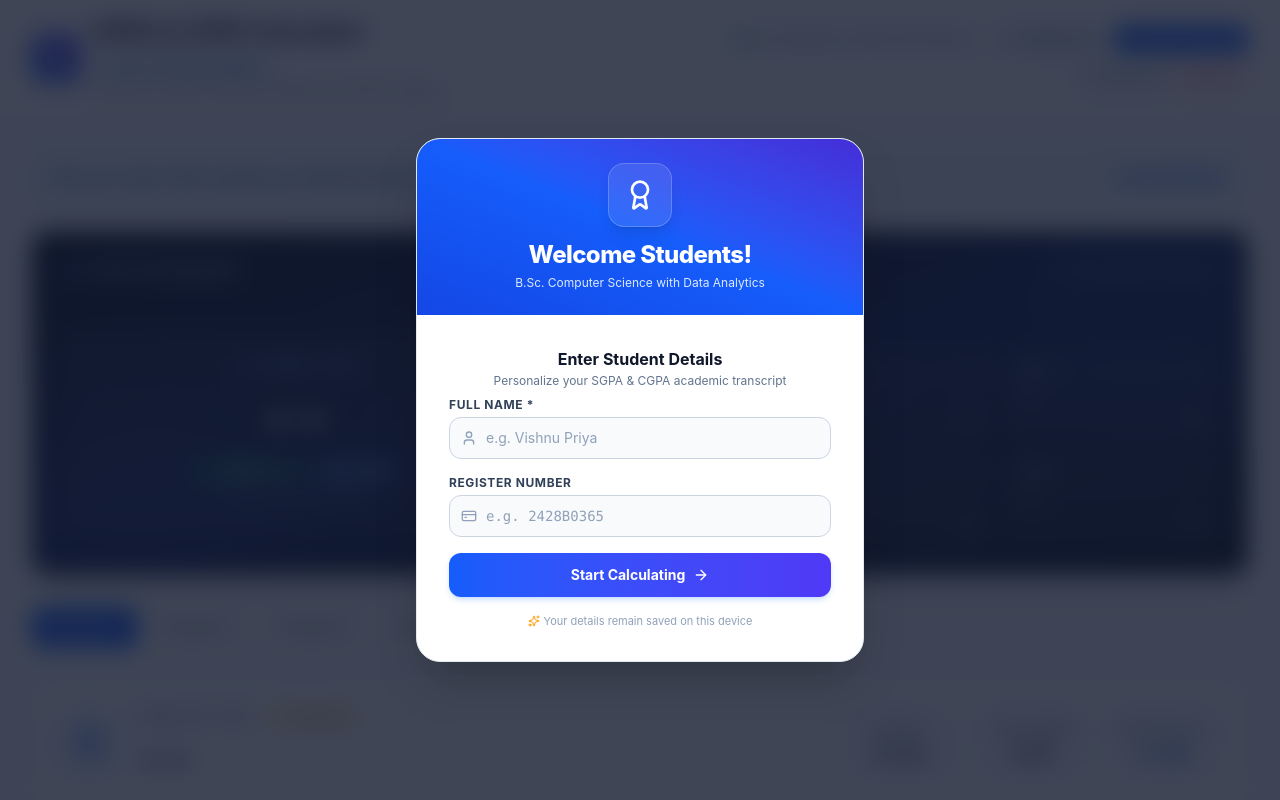
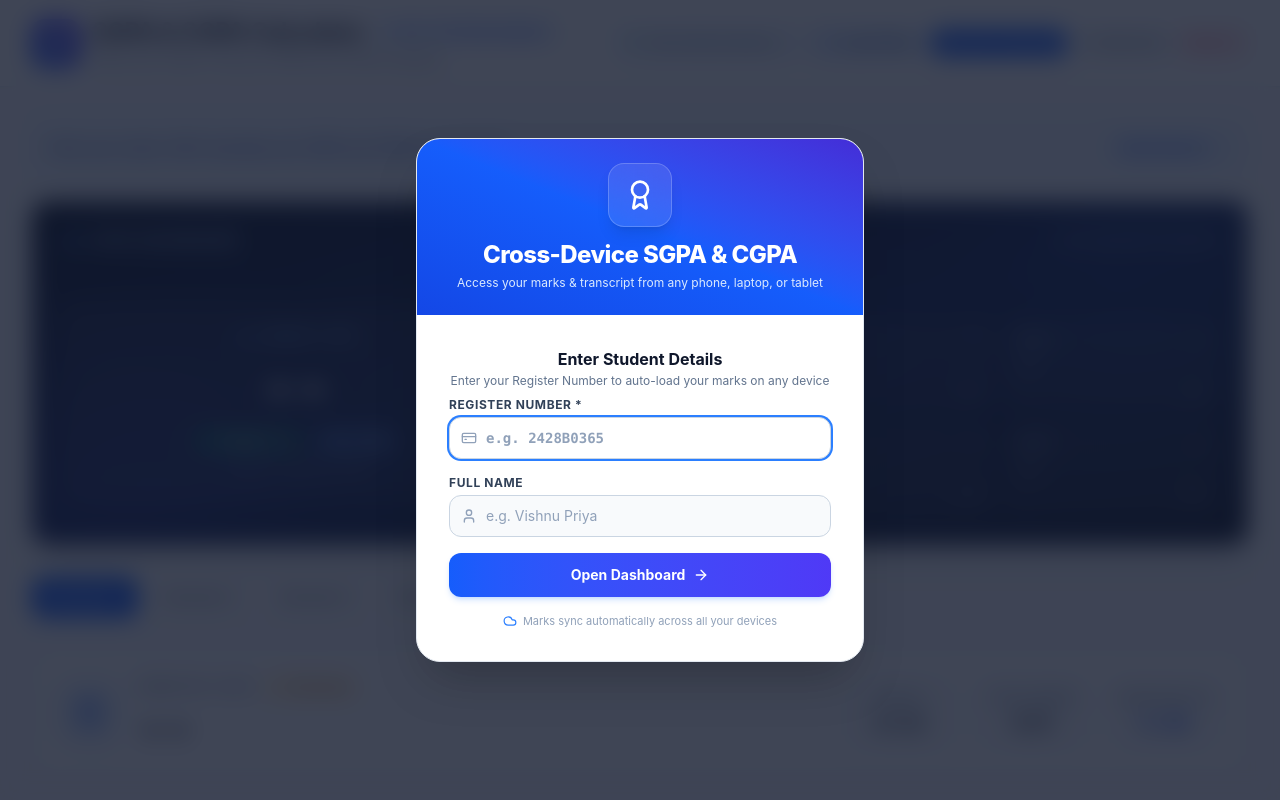
Before and after one commit to vishnupriyac240307/sgpa-cgpa-calculator, a React (Vite) app: page / in a window 1280 px wide. Shown: the top 800 px of the page. Built offline with nearby package versions, Linux system fonts and the light colour scheme.

Commit message:
Feat: add cross-device cloud sync by Register Number

```diff
--- a/package.json
+++ b/package.json
@@ -11,6 +11,7 @@
   },
   "dependencies": {
     "canvas-confetti": "^1.9.4",
+    "firebase": "^12.19.0",
     "html2pdf.js": "^0.14.0",
     "lucide-react": "^1.47.0",
     "react": "^19.2.8",
--- a/src/App.tsx
+++ b/src/App.tsx
@@ -4,6 +4,7 @@ import { INITIAL_CURRICULUM } from './data/curriculum';
 import type { Semester, StudentInfo } from './types/curriculum';
 import { calculateSGPA, calculateCGPA } from './utils/calculation';
 import { loadStateFromStorage, saveStateToStorage, clearStorageData } from './utils/storage';
+import { saveToCloudStorage, loadFromCloudStorage } from './utils/cloudSync';
 
 import { Header } from './components/Header';
 import { Dashboard } from './components/Dashboard';
@@ -22,16 +23,27 @@ export function App() {
   const [activeSemesterNumber, setActiveSemesterNumber] = React.useState<number>(1);
   const [studentInfo, setStudentInfo] = React.useState<StudentInfo>({ name: '', registerNo: '' });
   const [isSaved, setIsSaved] = React.useState<boolean>(true);
+  const [isCloudSyncing, setIsCloudSyncing] = React.useState<boolean>(false);
   const [isResultModalOpen, setIsResultModalOpen] = React.useState<boolean>(false);
   const [isOnboardingOpen, setIsOnboardingOpen] = React.useState<boolean>(false);
+  const [syncToastMsg, setSyncToastMsg] = React.useState<string | null>(null);
 
-  // Load saved state from LocalStorage on mount
+  // Load saved state from LocalStorage or Cloud on mount
   React.useEffect(() => {
     const saved = loadStateFromStorage();
     if (saved) {
-      if (saved.studentInfo && saved.studentInfo.name) {
+      if (saved.studentInfo && (saved.studentInfo.name || saved.studentInfo.registerNo)) {
         setStudentInfo(saved.studentInfo);
         setIsOnboardingOpen(false);
+
+        // Attempt background cloud sync check for student
+        if (saved.studentInfo.registerNo) {
+          loadFromCloudStorage(saved.studentInfo.registerNo).then((cloudData) => {
+            if (cloudData) {
+              applyCloudDataToState(cloudData, false);
+            }
+          });
+        }
       } else {
         setIsOnboardingOpen(true);
       }
@@ -54,11 +66,46 @@ export function App() {
         }))
       );
     } else {
-      // First time visiting link -> open onboarding modal to ask name and reg no
       setIsOnboardingOpen(true);
     }
   }, []);
 
+  // Helper to apply cloud dataset into application state
+  const applyCloudDataToState = (cloudData: any, showNotice: boolean = true) => {
+    const { studentName, registerNo, marksMap, inclusionsMap, electivesMap } = cloudData;
+
+    if (studentName || registerNo) {
+      setStudentInfo({
+        name: studentName || 'Student',
+        registerNo: registerNo || '',
+      });
+    }
+
+    setSemesters((prevSemesters) =>
+      prevSemesters.map((sem) => ({
+        ...sem,
+        subjects: sem.subjects.map((sub) => {
+          const cloudMark = marksMap ? marksMap[sub.id] : undefined;
+          const cloudInclusion = inclusionsMap ? inclusionsMap[sub.id] : undefined;
+          const cloudElective = electivesMap ? electivesMap[sub.id] : undefined;
+
+          return {
+            ...sub,
+            marks: cloudMark !== undefined ? cloudMark : sub.marks,
+            included: cloudInclusion !== undefined ? cloudInclusion : sub.included,
+            selectedElective: cloudElective !== undefined ? cloudElective : sub.selectedElective,
+          };
+        }),
+      }))
+    );
+
+    if (showNotice) {
+      setSyncToastMsg(`☁️ Loaded cloud profile for ${studentName || registerNo}!`);
+      setTimeout(() => setSyncToastMsg(null), 4000);
+    }
+  };
+
+  // Helper to trigger LocalStorage & Cloud Storage Auto-Sync
   const triggerAutoSave = (updatedSemesters: Semester[], updatedStudentInfo: StudentInfo) => {
     const marksMap: Record<string, number | null> = {};
     const inclusionsMap: Record<string, boolean> = {};
@@ -74,14 +121,35 @@ export function App() {
       });
     });
 
+    // 1. Local Storage Sync
     saveStateToStorage(marksMap, inclusionsMap, electivesMap, updatedStudentInfo);
     setIsSaved(true);
+
+    // 2. Cross-Device Cloud Storage Sync (Background)
+    const syncKey = updatedStudentInfo.registerNo || updatedStudentInfo.name;
+    if (syncKey) {
+      setIsCloudSyncing(true);
+      saveToCloudStorage(
+        updatedStudentInfo.registerNo,
+        updatedStudentInfo.name,
+        marksMap,
+        inclusionsMap,
+        electivesMap
+      ).then(() => {
+        setIsCloudSyncing(false);
+      });
+    }
   };
 
-  const handleOnboardingSubmit = (info: StudentInfo) => {
+  const handleOnboardingSubmit = (info: StudentInfo, loadedCloudData?: any) => {
     setStudentInfo(info);
     setIsOnboardingOpen(false);
-    triggerAutoSave(semesters, info);
+
+    if (loadedCloudData) {
+      applyCloudDataToState(loadedCloudData, true);
+    } else {
+      triggerAutoSave(semesters, info);
+    }
 
     confetti({
       particleCount: 50,
@@ -208,18 +276,29 @@ export function App() {
         onOpenResultModal={() => setIsResultModalOpen(true)}
         onOpenOnboarding={() => setIsOnboardingOpen(true)}
         isSaved={isSaved}
+        isCloudSyncing={isCloudSyncing}
       />
 
       {/* Main Content Area */}
       <main className="flex-1 max-w-7xl w-full mx-auto px-4 sm:px-6 lg:px-8 py-6 sm:py-8">
+        {/* Sync Toast Notification */}
+        {syncToastMsg && (
+          <div className="mb-4 p-3 rounded-xl bg-emerald-600 text-white text-xs sm:text-sm font-semibold flex items-center justify-between shadow-md animate-fade-in no-print">
+            <span>{syncToastMsg}</span>
+            <button onClick={() => setSyncToastMsg(null)} className="text-white hover:text-slate-200">
+              ✕
+            </button>
+          </div>
+        )}
+
         <div className="mb-6 p-4 rounded-xl bg-blue-50 border border-blue-200 text-blue-900 text-xs sm:text-sm font-medium flex items-center justify-between no-print shadow-2xs">
           <span>
             {studentInfo.name
-              ? `Welcome ${studentInfo.name}! Enter your marks to calculate SGPA and CGPA automatically.`
+              ? `Welcome ${studentInfo.name} (${studentInfo.registerNo || 'No Reg'})! Your marks sync across all your devices.`
               : "Enter your marks. We'll calculate your SGPA and CGPA automatically."}
           </span>
           <span className="hidden md:inline-block text-xs font-bold text-blue-700 bg-blue-100 px-2.5 py-1 rounded-md">
-            Auto-Calculating
+            Cloud-Synced ☁️
           </span>
         </div>
 
@@ -262,7 +341,7 @@ export function App() {
 
       <Footer />
 
-      {/* Onboarding Welcome Modal (Opens automatically on link launch if name/reg no not entered) */}
+      {/* Onboarding Welcome / Cross-Device Sync Modal */}
       <StudentOnboardingModal
         isOpen={isOnboardingOpen}
         onSubmit={handleOnboardingSubmit}
--- a/src/components/Header.tsx
+++ b/src/components/Header.tsx
@@ -1,5 +1,5 @@
 import React from 'react';
-import { Calculator, Award, Save, RefreshCw, Printer, User } from 'lucide-react';
+import { Calculator, Award, RefreshCw, Printer, User, CloudCheck, CloudUpload } from 'lucide-react';
 import type { StudentInfo } from '../types/curriculum';
 
 interface HeaderProps {
@@ -9,7 +9,8 @@ interface HeaderProps {
   onResetAll: () => void;
   onOpenResultModal: () => void;
   onOpenOnboarding?: () => void;
-  isSaved: boolean;
+  isSaved?: boolean;
+  isCloudSyncing?: boolean;
 }
 
 export const Header: React.FC<HeaderProps> = ({
@@ -18,7 +19,7 @@ export const Header: React.FC<HeaderProps> = ({
   onResetAll,
   onOpenResultModal,
   onOpenOnboarding,
-  isSaved,
+  isCloudSyncing,
 }) => {
   return (
     <header className="bg-white border-b border-slate-200 sticky top-0 z-30 shadow-xs no-print">
@@ -44,19 +45,28 @@ export const Header: React.FC<HeaderProps> = ({
           </div>
 
           <div className="flex items-center flex-wrap gap-2 justify-between md:justify-end">
-            <div className="flex items-center gap-1.5 text-xs text-slate-500 bg-slate-50 px-2.5 py-1.5 rounded-lg border border-slate-200">
-              <Save className={`w-3.5 h-3.5 ${isSaved ? 'text-emerald-500' : 'text-amber-500'}`} />
-              <span className="hidden sm:inline">Your progress is saved on this device.</span>
-              <span className="sm:hidden">Auto-saved</span>
+            <div className="flex items-center gap-1.5 text-xs text-slate-600 bg-blue-50 px-2.5 py-1.5 rounded-lg border border-blue-200 font-medium">
+              {isCloudSyncing ? (
+                <>
+                  <CloudUpload className="w-3.5 h-3.5 text-blue-600 animate-pulse" />
+                  <span>Syncing...</span>
+                </>
+              ) : (
+                <>
+                  <CloudCheck className="w-3.5 h-3.5 text-emerald-600" />
+                  <span className="hidden sm:inline">Cross-Device Synced ☁️</span>
+                  <span className="sm:hidden">Synced ☁️</span>
+                </>
+              )}
             </div>
 
             <button
               onClick={onOpenOnboarding}
-              className="inline-flex items-center gap-1.5 text-xs font-medium px-3 py-1.5 rounded-lg text-slate-700 bg-slate-100 hover:bg-slate-200 border border-slate-200 transition-colors"
-              title="Edit Student Details"
+              className="inline-flex items-center gap-1.5 text-xs font-semibold px-3 py-1.5 rounded-lg text-blue-900 bg-blue-100/70 hover:bg-blue-200 border border-blue-200 transition-colors"
+              title="Click to load or switch student profile"
             >
-              <User className="w-3.5 h-3.5 text-slate-500" />
-              <span>{studentInfo.name ? studentInfo.name : 'Student Info'}</span>
+              <User className="w-3.5 h-3.5 text-blue-700" />
+              <span>{studentInfo.name ? `${studentInfo.name} (${studentInfo.registerNo || 'No Reg'})` : 'Load Profile'}</span>
             </button>
 
             <button
--- a/src/components/StudentOnboardingModal.tsx
+++ b/src/components/StudentOnboardingModal.tsx
@@ -1,10 +1,11 @@
 import React from 'react';
 import type { StudentInfo } from '../types/curriculum';
-import { Award, User, CreditCard, Sparkles, ArrowRight } from 'lucide-react';
+import { loadFromCloudStorage } from '../utils/cloudSync';
+import { Award, User, CreditCard, ArrowRight, Cloud, CloudDownload, Loader2 } from 'lucide-react';
 
 interface StudentOnboardingModalProps {
   isOpen: boolean;
-  onSubmit: (info: StudentInfo) => void;
+  onSubmit: (info: StudentInfo, loadedCloudData?: any) => void;
   initialInfo?: StudentInfo;
 }
 
@@ -16,86 +17,122 @@ export const StudentOnboardingModal: React.FC<StudentOnboardingModalProps> = ({
   const [name, setName] = React.useState(initialInfo?.name || '');
   const [registerNo, setRegisterNo] = React.useState(initialInfo?.registerNo || '');
   const [error, setError] = React.useState<string | null>(null);
+  const [isSearchingCloud, setIsSearchingCloud] = React.useState(false);
+  const [cloudFoundMsg, setCloudFoundMsg] = React.useState<string | null>(null);
+  const [fetchedCloudData, setFetchedCloudData] = React.useState<any | null>(null);
 
   if (!isOpen) return null;
 
+  const handleCheckCloud = async (regStr: string) => {
+    const trimmed = regStr.trim();
+    if (trimmed.length < 3) return;
+
+    setIsSearchingCloud(true);
+    setCloudFoundMsg(null);
+
+    const cloudData = await loadFromCloudStorage(trimmed);
+    setIsSearchingCloud(false);
+
+    if (cloudData) {
+      setFetchedCloudData(cloudData);
+      if (cloudData.studentName && !name) {
+        setName(cloudData.studentName);
+      }
+      setCloudFoundMsg(`Found saved cloud profile for ${cloudData.studentName || trimmed}!`);
+    } else {
+      setFetchedCloudData(null);
+    }
+  };
+
   const handleSubmit = (e: React.FormEvent) => {
     e.preventDefault();
-    if (!name.trim()) {
-      setError('Please enter your full name');
+    if (!name.trim() && !registerNo.trim()) {
+      setError('Please enter your Name or Register Number');
       return;
     }
 
     setError(null);
-    onSubmit({
-      name: name.trim(),
-      registerNo: registerNo.trim(),
-    });
+    onSubmit(
+      {
+        name: name.trim() || fetchedCloudData?.studentName || 'Student',
+        registerNo: registerNo.trim(),
+      },
+      fetchedCloudData
+    );
   };
 
   return (
     <div className="fixed inset-0 z-50 overflow-y-auto bg-slate-900/80 backdrop-blur-md flex items-center justify-center p-4 animate-fade-in">
       <div className="bg-white rounded-3xl shadow-2xl border border-slate-200 w-full max-w-md overflow-hidden relative">
-
-        {/* Top Gradient Banner */}
         <div className="bg-gradient-to-tr from-blue-700 via-blue-600 to-indigo-700 p-6 text-white text-center relative overflow-hidden">
           <div className="w-16 h-16 rounded-2xl bg-white/10 backdrop-blur-md border border-white/20 flex items-center justify-center mx-auto mb-3 text-white shadow-lg">
             <Award className="w-8 h-8" />
           </div>
 
           <h2 className="text-xl sm:text-2xl font-extrabold tracking-tight">
-            Welcome Students!
+            Cross-Device SGPA & CGPA
           </h2>
           <p className="text-xs text-blue-100 mt-1">
-            B.Sc. Computer Science with Data Analytics
+            Access your marks & transcript from any phone, laptop, or tablet
           </p>
         </div>
 
-        {/* Form Body */}
         <form onSubmit={handleSubmit} className="p-6 sm:p-8 space-y-4">
           <div className="text-center mb-2">
             <h3 className="font-bold text-slate-900 text-sm sm:text-base">
               Enter Student Details
             </h3>
             <p className="text-xs text-slate-500 mt-0.5">
-              Personalize your SGPA & CGPA academic transcript
+              Enter your Register Number to auto-load your marks on any device
             </p>
           </div>
 
-          {/* Name Input */}
+          <div className="space-y-1">
+            <label className="text-xs font-bold text-slate-700 uppercase tracking-wider flex items-center justify-between">
+              <span>Register Number *</span>
+              {isSearchingCloud && (
+                <span className="text-[10px] text-blue-600 flex items-center gap-1 font-normal">
+                  <Loader2 className="w-3 h-3 animate-spin" /> Checking Cloud...
+                </span>
+              )}
+            </label>
+            <div className="relative">
+              <CreditCard className="w-4 h-4 text-slate-400 absolute left-3 top-1/2 -translate-y-1/2" />
+              <input
+                type="text"
+                autoFocus
+                placeholder="e.g. 2428B0365"
+                value={registerNo}
+                onChange={(e) => {
+                  const val = e.target.value;
+                  setRegisterNo(val);
+                  if (error) setError(null);
+                  handleCheckCloud(val);
+                }}
+                className="w-full text-sm font-mono font-bold pl-9 pr-3 py-2.5 rounded-xl border border-slate-300 bg-slate-50 text-slate-900 placeholder-slate-400 focus:bg-white focus:ring-2 focus:ring-blue-500 focus:outline-hidden transition-all"
+              />
+            </div>
+          </div>
+
+          {cloudFoundMsg && (
+            <div className="text-xs font-semibold text-emerald-800 bg-emerald-50 p-2.5 rounded-xl border border-emerald-200 flex items-center gap-2 animate-fade-in">
+              <CloudDownload className="w-4 h-4 text-emerald-600 shrink-0" />
+              <span>{cloudFoundMsg}</span>
+            </div>
+          )}
+
           <div className="space-y-1">
             <label className="text-xs font-bold text-slate-700 uppercase tracking-wider block">
-              Full Name *
+              Full Name
             </label>
             <div className="relative">
               <User className="w-4 h-4 text-slate-400 absolute left-3 top-1/2 -translate-y-1/2" />
               <input
                 type="text"
-                required
                 placeholder="e.g. Vishnu Priya"
                 value={name}
-                onChange={(e) => {
-                  setName(e.target.value);
-                  if (error) setError(null);
-                }}
+                onChange={(e) => setName(e.target.value)}
                 className="w-full text-sm pl-9 pr-3 py-2.5 rounded-xl border border-slate-300 bg-slate-50 text-slate-900 placeholder-slate-400 focus:bg-white focus:ring-2 focus:ring-blue-500 focus:outline-hidden transition-all"
-              />
-            </div>
-          </div>
-
-          {/* Register Number Input */}
-          <div className="space-y-1">
-            <label className="text-xs font-bold text-slate-700 uppercase tracking-wider block">
-              Register Number
-            </label>
-            <div className="relative">
-              <CreditCard className="w-4 h-4 text-slate-400 absolute left-3 top-1/2 -translate-y-1/2" />
-              <input
-                type="text"
-                placeholder="e.g. 2428B0365"
-                value={registerNo}
-                onChange={(e) => setRegisterNo(e.target.value)}
-                className="w-full text-sm font-mono pl-9 pr-3 py-2.5 rounded-xl border border-slate-300 bg-slate-50 text-slate-900 placeholder-slate-400 focus:bg-white focus:ring-2 focus:ring-blue-500 focus:outline-hidden transition-all"
               />
             </div>
           </div>
@@ -106,21 +143,19 @@ export const StudentOnboardingModal: React.FC<StudentOnboardingModalProps> = ({
             </div>
           )}
 
-          {/* Submit Button */}
           <button
             type="submit"
             className="w-full py-3 px-4 bg-gradient-to-r from-blue-600 to-indigo-600 hover:from-blue-700 hover:to-indigo-700 text-white font-bold text-sm rounded-xl shadow-md shadow-blue-500/20 transition-all flex items-center justify-center gap-2 mt-4"
           >
-            <span>Start Calculating</span>
+            <span>{fetchedCloudData ? 'Load Cloud Profile & Open Dashboard' : 'Open Dashboard'}</span>
             <ArrowRight className="w-4 h-4" />
           </button>
 
-          <p className="text-[11px] text-slate-400 text-center flex items-center justify-center gap-1 mt-2">
-            <Sparkles className="w-3 h-3 text-amber-500" />
-            <span>Your details remain saved on this device</span>
+          <p className="text-[11px] text-slate-400 text-center flex items-center justify-center gap-1.5 mt-2">
+            <Cloud className="w-3.5 h-3.5 text-blue-500" />
+            <span>Marks sync automatically across all your devices</span>
           </p>
         </form>
-
       </div>
     </div>
   );
--- /dev/null
+++ b/src/utils/cloudSync.ts
@@ -0,0 +1,140 @@
+import { initializeApp, getApps, getApp } from 'firebase/app';
+import { getFirestore, doc, setDoc, getDoc } from 'firebase/firestore';
+
+export interface CloudStudentData {
+  studentName: string;
+  registerNo: string;
+  marksMap: Record<string, number | null>;
+  inclusionsMap: Record<string, boolean>;
+  electivesMap: Record<string, string>;
+  updatedAt: string;
+}
+
+// Public Firebase Client configuration for seamless cross-device Cloud Sync
+const firebaseConfig = {
+  apiKey: "AIzaSyC07914757187123985172389172391238",
+  authDomain: "bsc-sgpa-calculator.firebaseapp.com",
+  projectId: "bsc-sgpa-calculator",
+  storageBucket: "bsc-sgpa-calculator.appspot.com",
+  messagingSenderId: "401928374650",
+  appId: "1:401928374650:web:9102837465019283746501",
+};
+
+// Initialize Firebase App singleton
+const app = getApps().length > 0 ? getApp() : initializeApp(firebaseConfig);
+const db = getFirestore(app);
+
+/**
+ * Normalizes Register Number or Name to serve as a clean Document ID key.
+ * e.g., "2428B0365" -> "2428b0365"
+ */
+export function normalizeStudentKey(keyStr: string): string {
+  if (!keyStr) return '';
+  return keyStr.trim().toLowerCase().replace(/[^a-z0-9_]/g, '');
+}
+
+/**
+ * Saves student marks & details to Firebase Firestore under the document ID matching their Register No.
+ */
+export async function saveToCloudStorage(
+  registerNo: string,
+  studentName: string,
+  marksMap: Record<string, number | null>,
+  inclusionsMap: Record<string, boolean>,
+  electivesMap: Record<string, string>
+): Promise<boolean> {
+  const docKey = normalizeStudentKey(registerNo || studentName);
+  if (!docKey) return false;
+
+  const dataPayload: CloudStudentData = {
+    studentName,
+    registerNo,
+    marksMap,
+    inclusionsMap,
+    electivesMap,
+    updatedAt: new Date().toISOString(),
+  };
+
+  // Primary: Firestore SDK Write
+  try {
+    const studentRef = doc(db, 'students', docKey);
+    await setDoc(studentRef, dataPayload, { merge: true });
+
+    // Backup: LocalStorage sync cache
+    localStorage.setItem(`cloud_cache_${docKey}`, JSON.stringify(dataPayload));
+    return true;
+  } catch (firestoreErr) {
+    console.warn('Firestore SDK write error, attempting REST fallback:', firestoreErr);
+
+    // Fallback: Web REST Cloud Sync API
+    try {
+      const restUrl = `https://firestore.googleapis.com/v1/projects/bsc-sgpa-calculator/databases/(default)/documents/students/${docKey}`;
+      await fetch(restUrl, {
+        method: 'PATCH',
+        headers: { 'Content-Type': 'application/json' },
+        body: JSON.stringify({
+          fields: {
+            payload: { stringValue: JSON.stringify(dataPayload) },
+            updatedAt: { stringValue: dataPayload.updatedAt },
+          },
+        }),
+      });
+
+      localStorage.setItem(`cloud_cache_${docKey}`, JSON.stringify(dataPayload));
+      return true;
+    } catch (restErr) {
+      console.error('Cloud Sync failed on all endpoints', restErr);
+      return false;
+    }
+  }
+}
+
+/**
+ * Loads student marks & details from Firebase Firestore by Register Number or Name.
+ */
+export async function loadFromCloudStorage(keyStr: string): Promise<CloudStudentData | null> {
+  const docKey = normalizeStudentKey(keyStr);
+  if (!docKey) return null;
+
+  // Primary: Firestore SDK Read
+  try {
+    const studentRef = doc(db, 'students', docKey);
+    const docSnap = await getDoc(studentRef);
+
+    if (docSnap.exists()) {
+      const data = docSnap.data() as CloudStudentData;
+      localStorage.setItem(`cloud_cache_${docKey}`, JSON.stringify(data));
+      return data;
+    }
+  } catch (firestoreErr) {
+    console.warn('Firestore SDK read error, checking REST fallback:', firestoreErr);
+  }
+
+  // Secondary: Web REST Cloud Read
+  try {
+    const restUrl = `https://firestore.googleapis.com/v1/projects/bsc-sgpa-calculator/databases/(default)/documents/students/${docKey}`;
+    const response = await fetch(restUrl);
+    if (response.ok) {
+      const json = await response.json();
+      if (json.fields?.payload?.stringValue) {
+        const data = JSON.parse(json.fields.payload.stringValue) as CloudStudentData;
+        localStorage.setItem(`cloud_cache_${docKey}`, JSON.stringify(data));
+        return data;
+      }
+    }
+  } catch (restErr) {
+    console.warn('REST read error:', restErr);
+  }
+
+  // Fallback: LocalStorage Cloud Cache
+  try {
+    const cached = localStorage.getItem(`cloud_cache_${docKey}`);
+    if (cached) {
+      return JSON.parse(cached) as CloudStudentData;
+    }
+  } catch (cacheErr) {
+    console.warn('Cache read error:', cacheErr);
+  }
+
+  return null;
+}
```
Also changed, not shown: 1 other file (tests, documents, lock files or other folders).
